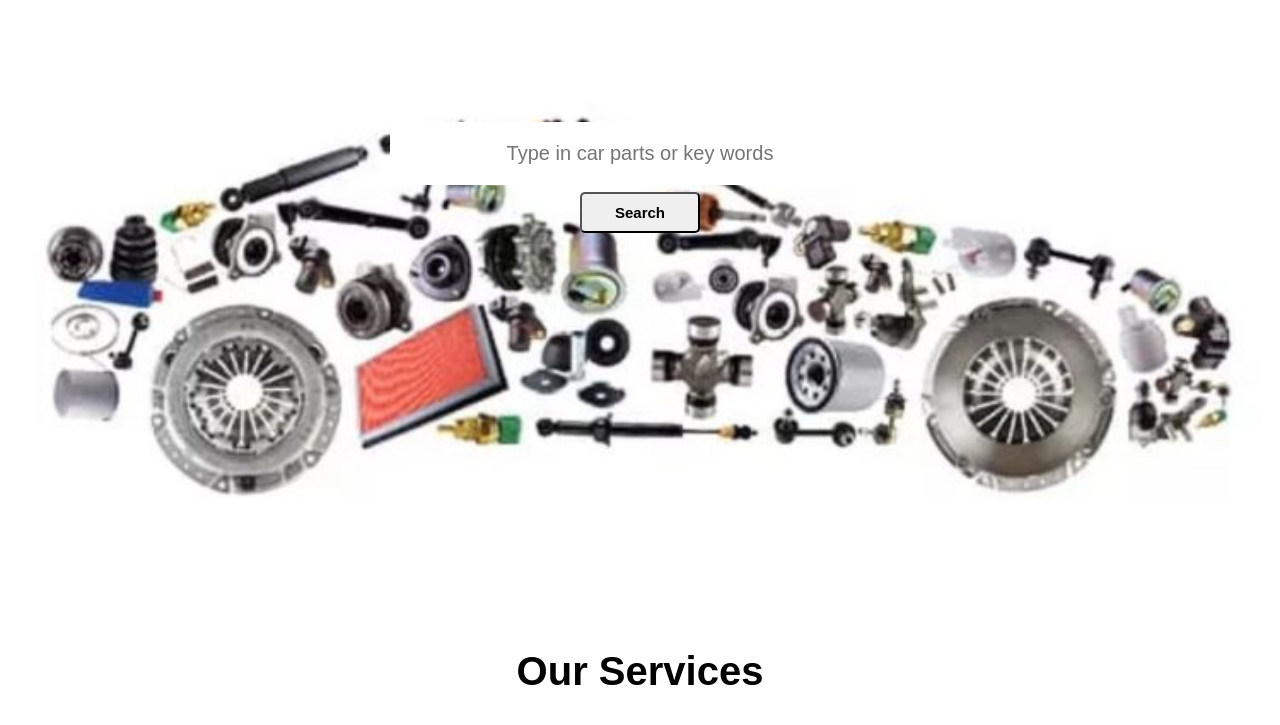
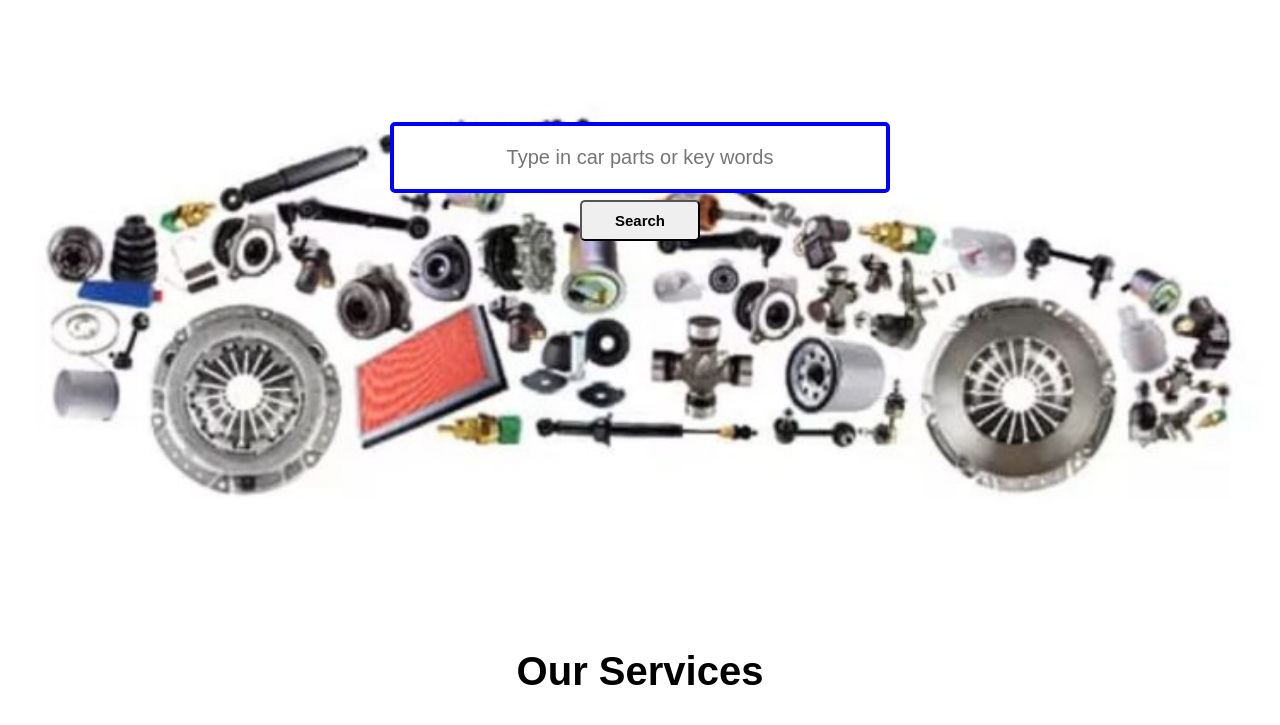
Before and after one commit to sankarebarri/car_parts, a plain HTML site: page index.html in a window 1280 px wide. Shown: the part 75-800 px from the top of the page. Drawn offline with Linux system fonts and the light colour scheme.

Commit message:
Update index.css

```diff
--- a/css/index.css
+++ b/css/index.css
@@ -58,7 +58,7 @@ input[type=text] {
   padding: 20px;
   font-size: 20px;
   border-radius: 5px;
-  border: none;
+  border: 4px blue solid;
 
 }
 
```
